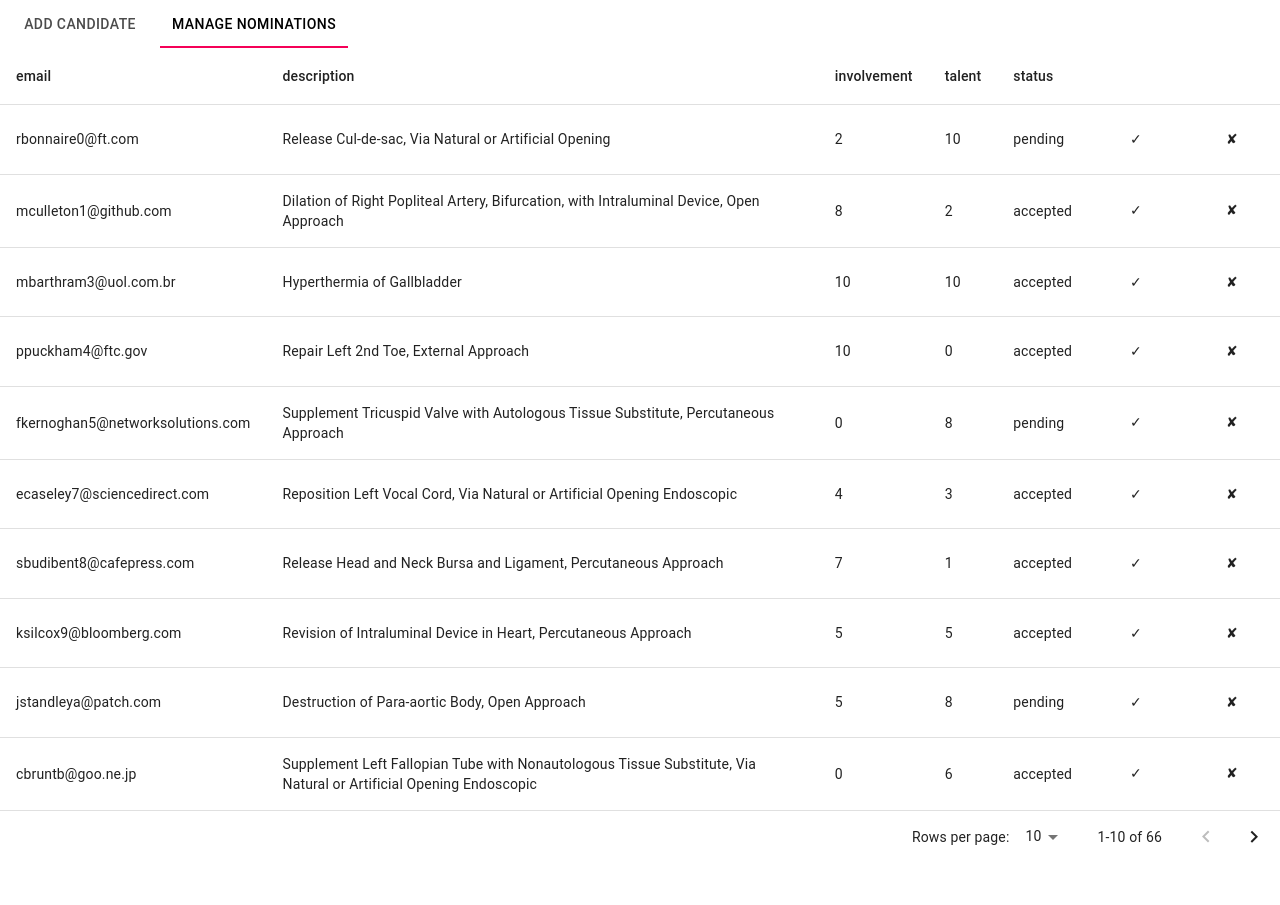
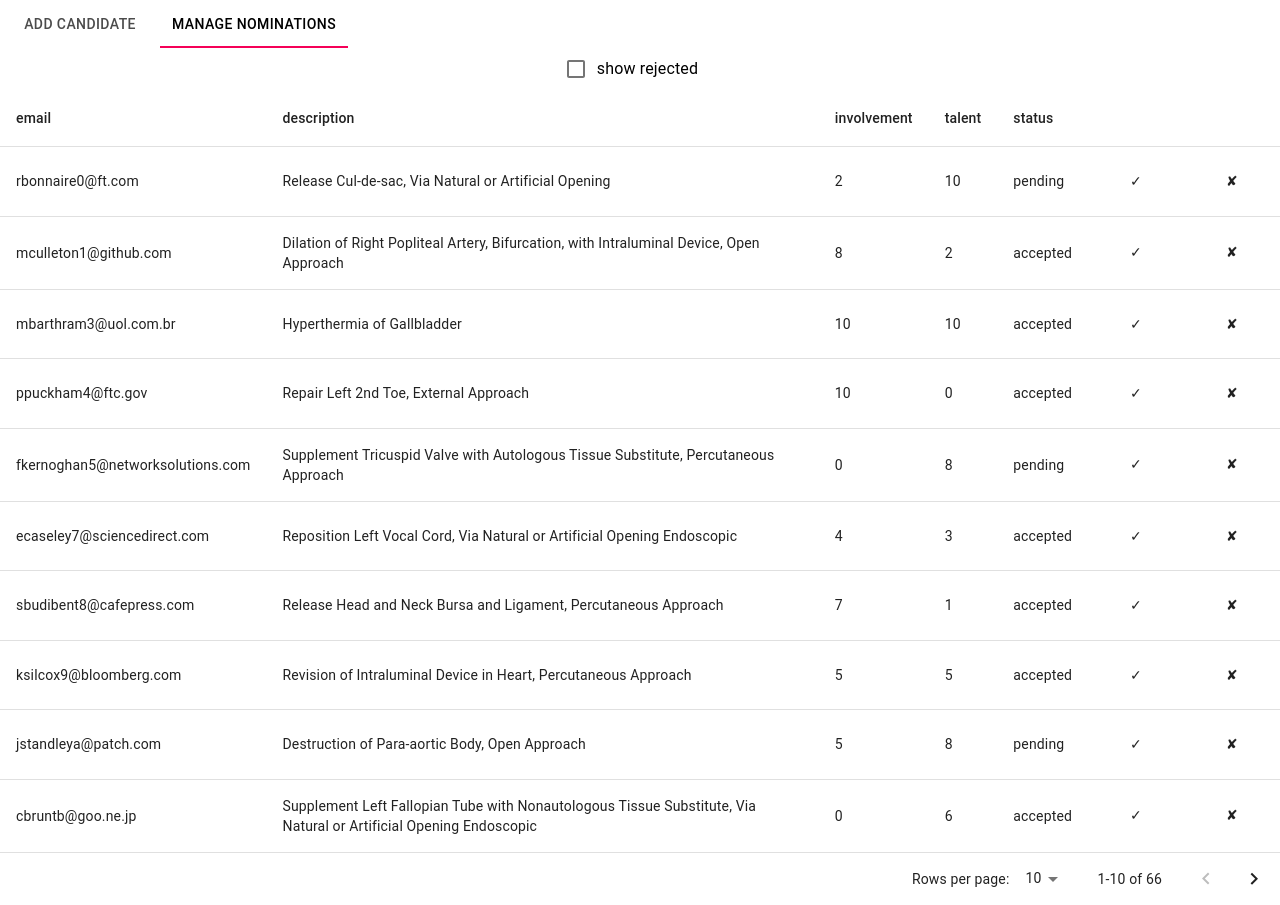
Before and after one commit to euti/demoNominations, a React (Create React App) app: page / in a window 1280 px wide. Both pictures are taken after a click on the tab "MANAGE NOMINATIONS". Before the commit the page ends 863 px from the top, so only its background shows below. Built offline with nearby package versions, Linux system fonts and the light colour scheme.

Commit message:
add checkbox to allow to show 'rejected' candidates

```diff
--- a/src/components/manageNominations.jsx
+++ b/src/components/manageNominations.jsx
@@ -1,5 +1,7 @@
 import React, { useState } from 'react';
 import {
+    FormControlLabel,
+    Checkbox,
     TableContainer,
     Table,
     TableHead,
@@ -14,17 +16,31 @@ import {
 } from "../utils/config";
 
 const ManageNominations = () => {
-    const [candidates,setCandidates] = useState(initialState)
+    const [candidates,setCandidates] = useState(initialState);
     const [page,setPage] = useState(0);
     const [rowsPerPage,setRowsPerPage] = useState(10);
+    const [showRejected,setShowRejected] = useState(false);
 
     const validCandidates = candidates
-        .filter(candidate => candidate.status !== "rejected");
+        .filter(candidate => showRejected
+            ? candidate.status === "rejected"
+            : candidate.status !== "rejected"
+        );
     const shownCandidates = validCandidates
         .slice(page*rowsPerPage, page*rowsPerPage+rowsPerPage);
 
     return (
         <div id="manageNominations">
+            <FormControlLabel
+                control={
+                    <Checkbox
+                        checked={showRejected}
+                        onChange={()=>setShowRejected(!showRejected)}
+                    />
+                }
+                label="show rejected"
+            />
+
             <TableContainer id="dataTable">
                 <Table>
                     <TableHead>
```
